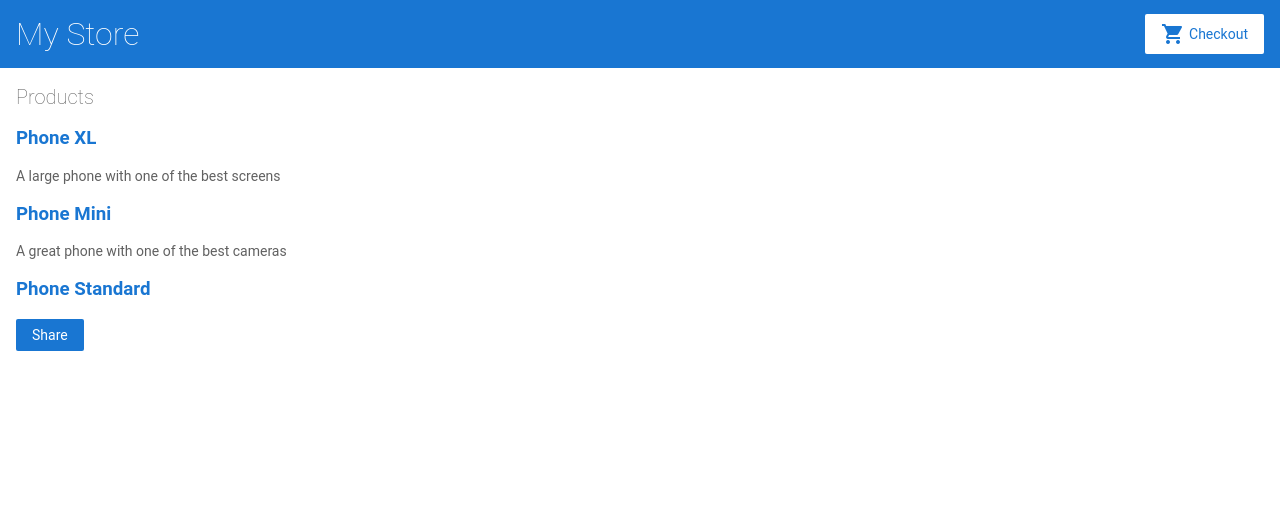
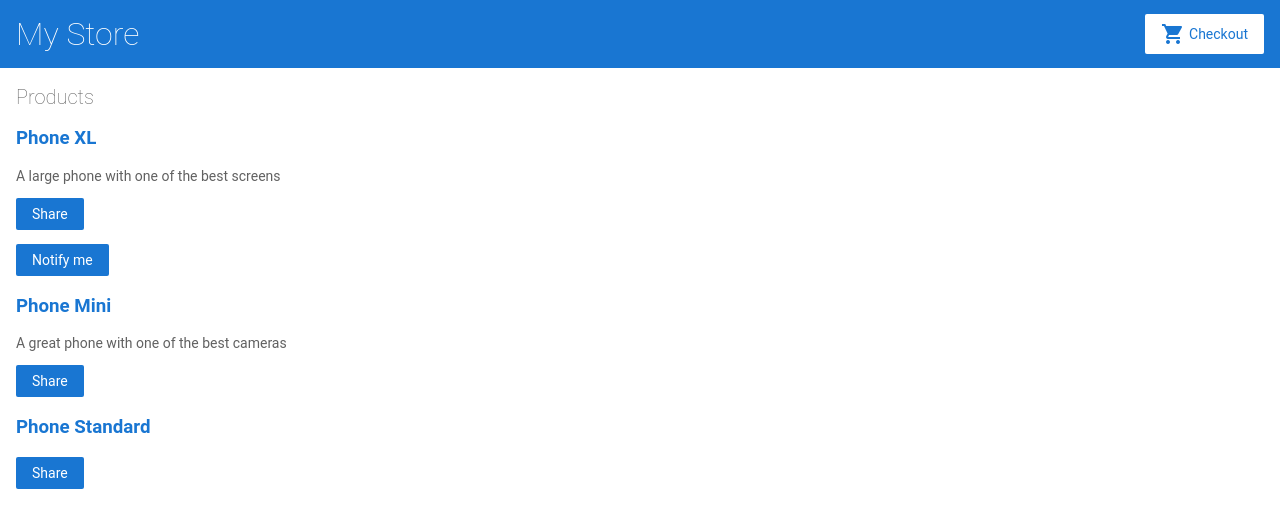
Before and after one commit to NaveenArulsingh/Pracise, an Angular app: page / in a window 1280 px wide. Shown: the top 528 px of the page. Built offline with nearby package versions, Linux system fonts and the light colour scheme.

Commit message:
2 files modified, 3 added

```diff
--- a/src/app/app.module.ts
+++ b/src/app/app.module.ts
@@ -6,6 +6,7 @@
 import { AppComponent } from './app.component';
 import { TopBarComponent } from './top-bar/top-bar.component';
 import { ProductListComponent } from './product-list/product-list.component';
+import { ProductAlertsComponent } from './product-alerts/product-alerts.component';
 
 @NgModule({
   imports: [
@@ -18,7 +19,8 @@
   declarations: [
     AppComponent,
     TopBarComponent,
-    ProductListComponent
+    ProductListComponent,
+    ProductAlertsComponent
   ],
   bootstrap: [ AppComponent ]
 })
--- /dev/null
+++ b/src/app/product-alerts/product-alerts.component.html
@@ -0,0 +1,3 @@
+<p *ngIf="product.price>700">
+  <button>Notify me</button>
+</p>
--- /dev/null
+++ b/src/app/product-alerts/product-alerts.component.ts
@@ -0,0 +1,17 @@
+import { Component, OnInit } from '@angular/core';
+import {Input} from '@angular/core';
+
+@Component({
+  selector: 'app-product-alerts',
+  templateUrl: './product-alerts.component.html',
+  styleUrls: ['./product-alerts.component.css']
+})
+export class ProductAlertsComponent implements OnInit {
+
+  @Input() product;
+  constructor() { }
+
+  ngOnInit() {
+  }
+
+}
--- a/src/app/product-list/product-list.component.html
+++ b/src/app/product-list/product-list.component.html
@@ -8,10 +8,14 @@
      </h3>
      <p *ngIf="product.description">
        {{product.description}}
-       </p>
+    </p>
+       <button (click)="share()">Share
+       </button>
+       <app-product-alerts
+          [product]="product">
+       </app-product-alerts>
    </div>
-   <button (click)="share()">Share
-   </button>
+
 
 
 <!--
```
Also changed, not shown: src/app/product-alerts/product-alerts.component.css (added).
